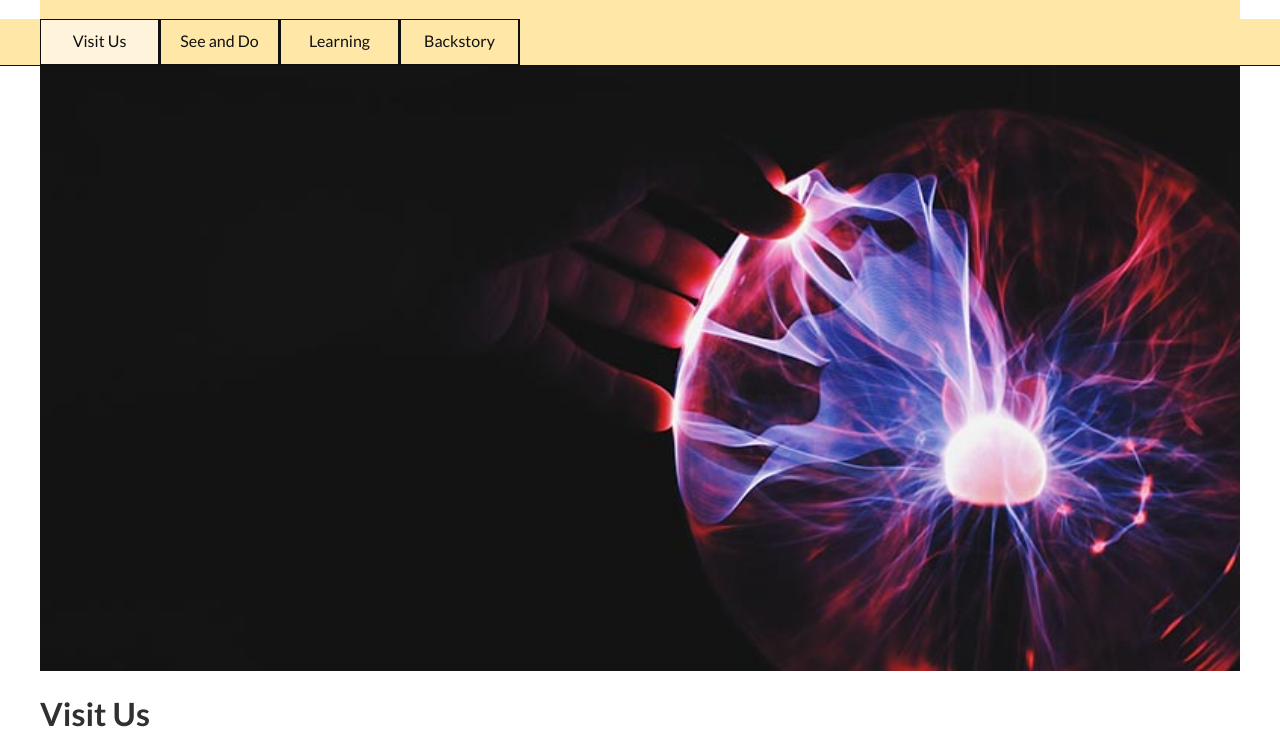
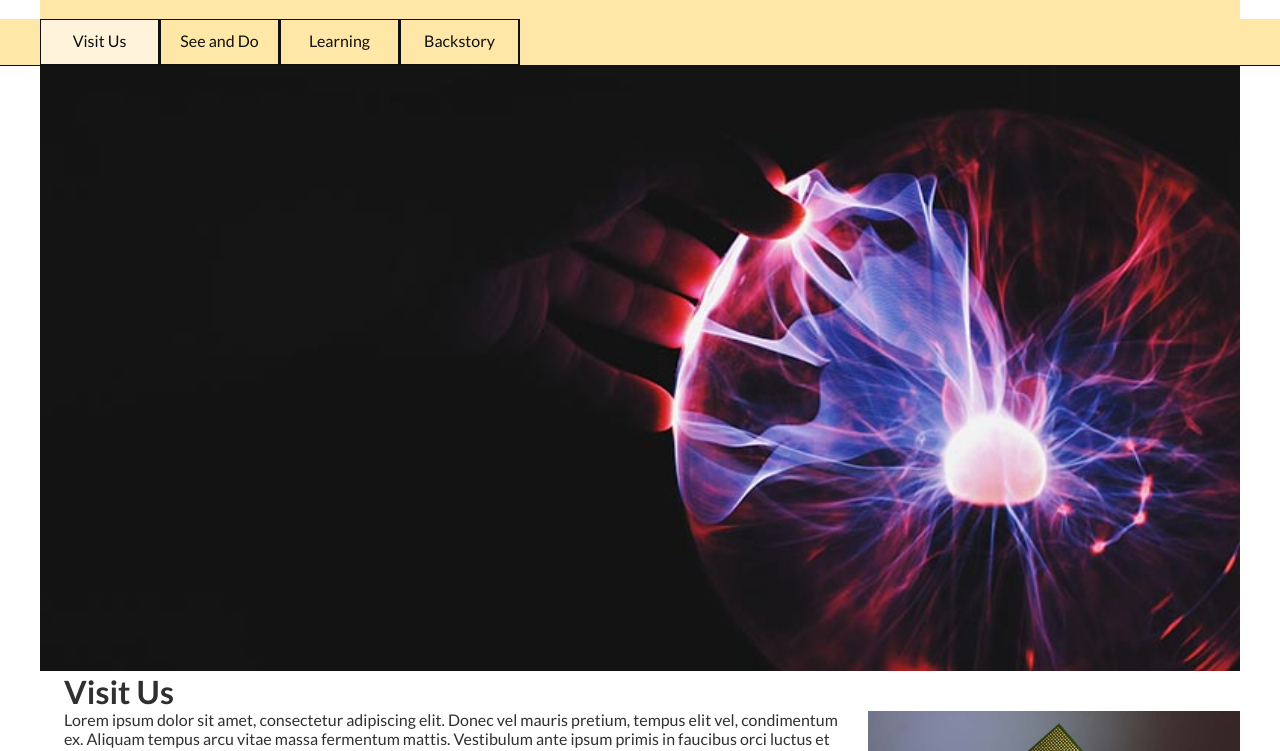
Before and after one commit to annaabbott/annaabbott.github.io, a plain HTML site: page courses/2740/science-museum/index.html in a window 1280 px wide. Shown: the part 136-887 px from the top of the page. Drawn offline with Linux system fonts and the light colour scheme.

Commit message:
fixed h1 margin

```diff
--- a/courses/2740/science-museum/scss/_small.scss
+++ b/courses/2740/science-museum/scss/_small.scss
@@ -80,6 +80,7 @@ main figure.hero img {
 main h1 {
     clear: both;
     font-weight: $heavyWeight;
+    margin: 0 $gutter;
 }
 
 main p{
```
Also changed, not shown: courses/2740/science-museum/css/styles.css.
